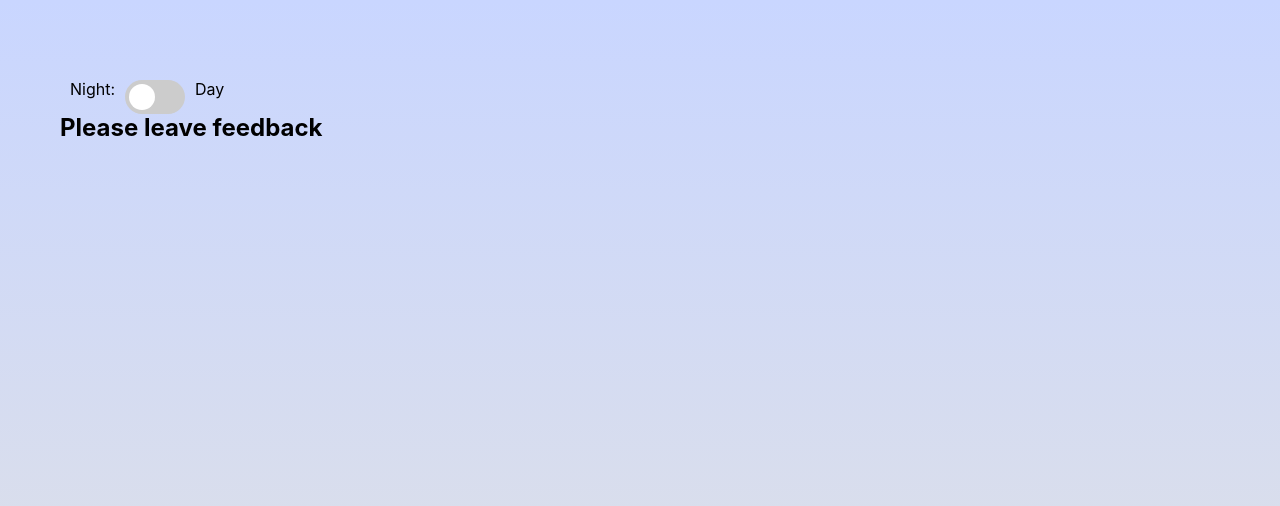
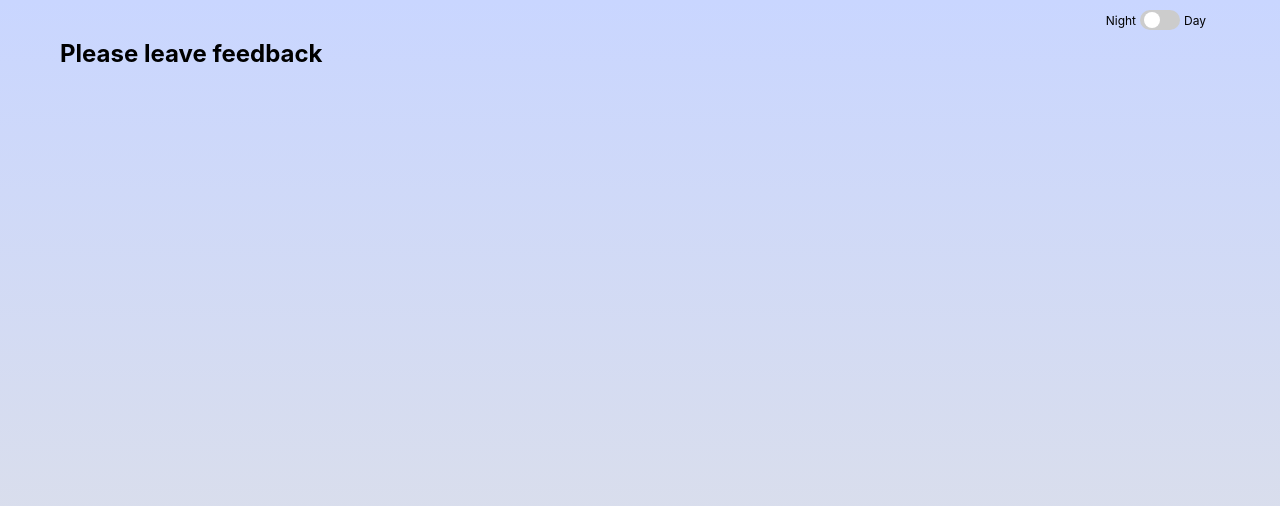
Before and after one commit to Igor-Chumak/goit-react-hw-02-feedback, a React (Create React App) app: page / in a window 1280 px wide. Shown: the top 506 px of the page. Built offline with nearby package versions, Linux system fonts and the light colour scheme.

Commit message:
theme no default

```diff
--- a/src/components/App/App.jsx
+++ b/src/components/App/App.jsx
@@ -24,14 +24,20 @@ export class App extends Component {
 
   render() {
     return (
-      <main>
-        <Section>
+      <>
+        <header>
           <Container>
             <CreateThemeSwitcher handleToggleTheme={this.handleToggleTheme} />
-            <h2> Please leave feedback </h2>
           </Container>
-        </Section>
-      </main>
+        </header>
+        <main>
+          <Section>
+            <Container>
+              <h2> Please leave feedback </h2>
+            </Container>
+          </Section>
+        </main>
+      </>
     );
   }
 }
--- a/src/components/Container/Container.styled.jsx
+++ b/src/components/Container/Container.styled.jsx
@@ -1,6 +1,7 @@
 import styled from 'styled-components';
 
 export const Container = styled.div`
+  position: relative;
   max-width: 1200px;
 
   padding-left: ${props => props.theme.spacing(5)};
--- a/src/components/CreateThemeSwitcher/CreateNoteSwitcher.module.css
+++ b/src/components/CreateThemeSwitcher/CreateNoteSwitcher.module.css
@@ -1,9 +1,15 @@
 /* The switch - the box around the slider */
+.switchBox {
+    position: absolute;
+    top: 10px;
+    right: 30px;
+}
+
 .switch {
     position: relative;
     display: inline-block;
-    width: 60px;
-    height: 34px;
+    width: 40px;
+    height: 20px;
 }
 
 /* Hide default HTML checkbox */
@@ -24,16 +30,16 @@
     background-color: #ccc;
     -webkit-transition: .4s;
     transition: .4s;
-    border-radius: 34px;
+    border-radius: 20px;
 }
 
 .slider:before {
     position: absolute;
     content: "";
-    height: 26px;
-    width: 26px;
+    height: 16px;
+    width: 16px;
     left: 4px;
-    bottom: 4px;
+    bottom: 2px;
     background-color: white;
     -webkit-transition: .4s;
     transition: .4s;
@@ -41,20 +47,21 @@
 }
 
 input:checked+.slider {
-    background-color: #2196F3;
+    background-color: #fdef70bc;
 }
 
 input:focus+.slider {
-    box-shadow: 0 0 1px #2196F3;
+    box-shadow: 0 0 1px #fdef70bc;
 }
 
 input:checked+.slider:before {
-    -webkit-transform: translateX(26px);
-    -ms-transform: translateX(26px);
-    transform: translateX(26px);
+    -webkit-transform: translateX(16px);
+    -ms-transform: translateX(16px);
+    transform: translateX(16px);
 }
 
 .noteWrapper {
-    margin-right: 10px;
-    margin-left: 10px;
+    font-size: 12px;
+    margin-right: 4px;
+    margin-left: 4px;
 }
--- a/src/components/CreateThemeSwitcher/CreateThemeSwitcher.jsx
+++ b/src/components/CreateThemeSwitcher/CreateThemeSwitcher.jsx
@@ -10,8 +10,8 @@ export class CreateThemeSwitcher extends Component {
 
   render() {
     return (
-      <div>
-        <span className={style.noteWrapper}>Night:</span>
+      <div className={style.switchBox}>
+        <span className={style.noteWrapper}>Night</span>
         <label className={style.switch}>
           <input type="checkbox" onChange={this.props.handleToggleTheme} />
           <span className={style.slider}></span>
--- a/src/components/Section/Section.styled.jsx
+++ b/src/components/Section/Section.styled.jsx
@@ -1,6 +1,6 @@
 import styled from 'styled-components';
 
 export const Section = styled.section`
-  padding-top: ${props => props.theme.spacing(20)};
-  padding-bottom: ${props => props.theme.spacing(20)};
+  padding-top: ${props => props.theme.spacing(10)};
+  padding-bottom: ${props => props.theme.spacing(10)};
 `;
```
